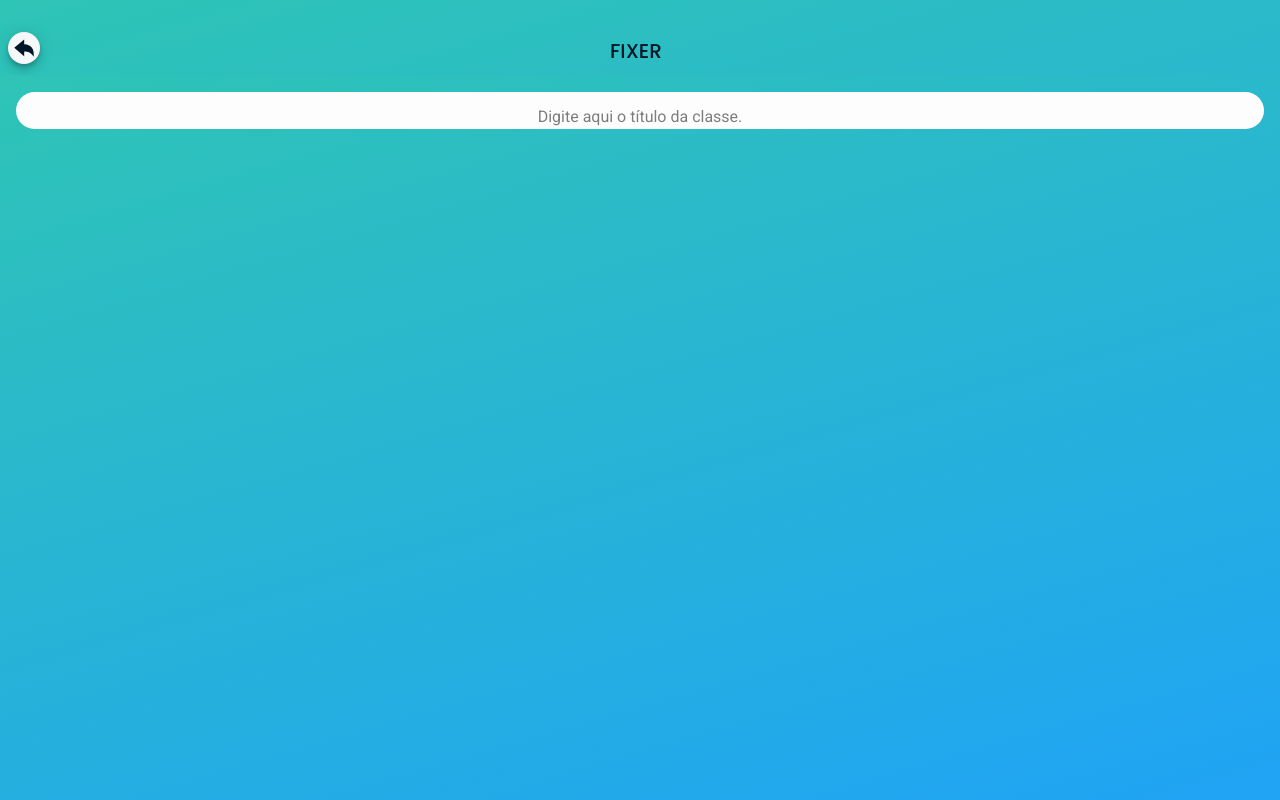
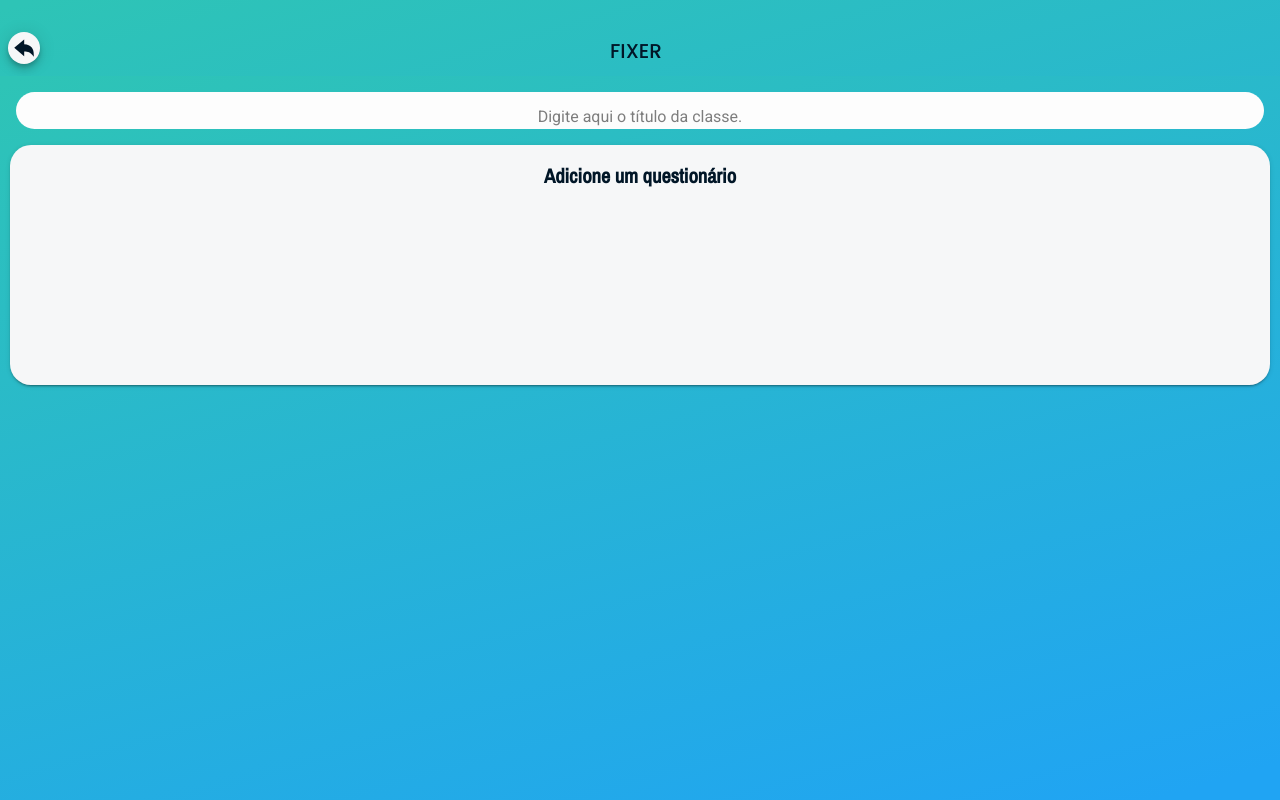
Before and after one commit to Lucasfield3/fixer-ionic-react, a React (Create React App) app: page /questaoAlternativa in a window 1280 px wide. Built offline with nearby package versions, Linux system fonts and the light colour scheme.

Commit message:
Criação do painel dos cards criação

```diff
--- a/src/pages/Flash-cards/Alternativa/questaoAlternativa.tsx
+++ b/src/pages/Flash-cards/Alternativa/questaoAlternativa.tsx
@@ -10,7 +10,7 @@ import {
     IonMenuButton,
     IonToolbar,
     IonLabel,
-    IonContent, IonInput, IonItem
+    IonContent, IonInput, IonItem, IonCard, IonCardContent, IonCol
 } from '@ionic/react'
 import { add, menuOutline, arrowUndoSharp, text } from 'ionicons/icons';
 import './style.css'
@@ -24,7 +24,7 @@ const questaoAlternativa: React.FC = () => {
     const history = useHistory()
     async function closeMenu() {
         await menuController.close();
-      }
+    }
 
     return (
         <>
@@ -35,7 +35,7 @@ const questaoAlternativa: React.FC = () => {
                             <IonLabel className="label-menu-fixer-alternativa">FIXER</IonLabel>
                         </IonRow>
                         <IonFabButton
-                            onClick={() =>{
+                            onClick={() => {
                                 history.push('/Flash-cards')
                                 menuController.enable(true);
                             }}
@@ -58,7 +58,22 @@ const questaoAlternativa: React.FC = () => {
                         <IonInput type="text" className="input-alternativa" placeholder="Digite aqui o título da classe."></IonInput>
                     </IonItem>
 
+
+                    <IonCard id='init-card-alternativa' className='card-alternativa' color='light'>
+                        <IonCardContent>
+                            <IonRow className="row-alternativa">
+                                Adicione um questionário
+                            </IonRow>
+                        </IonCardContent>
+                    </IonCard >
+
+
+
+
                 </IonContent>
+
+
+
             </IonPage>
         </>
     );
--- a/src/pages/Flash-cards/Alternativa/style.css
+++ b/src/pages/Flash-cards/Alternativa/style.css
@@ -20,3 +20,23 @@
   text-align: center;
 
 }
+
+.card-alternativa{
+    backface-visibility: hidden;
+    border-radius: 21px;
+    width: auto;
+    height: 15rem;
+}
+
+.row-alternativa{
+  justify-content: center;
+  text-align: center;
+
+  display: flex;
+  font-size: 20px;
+  font-weight: bold;
+  justify-content: center;
+  color: #011627;
+  font-family: 'Archivo Narrow', sans-serif;
+  margin-top: .2rem;
+}
```
Also changed, not shown: 1 other file (tests, documents, lock files or other folders).
